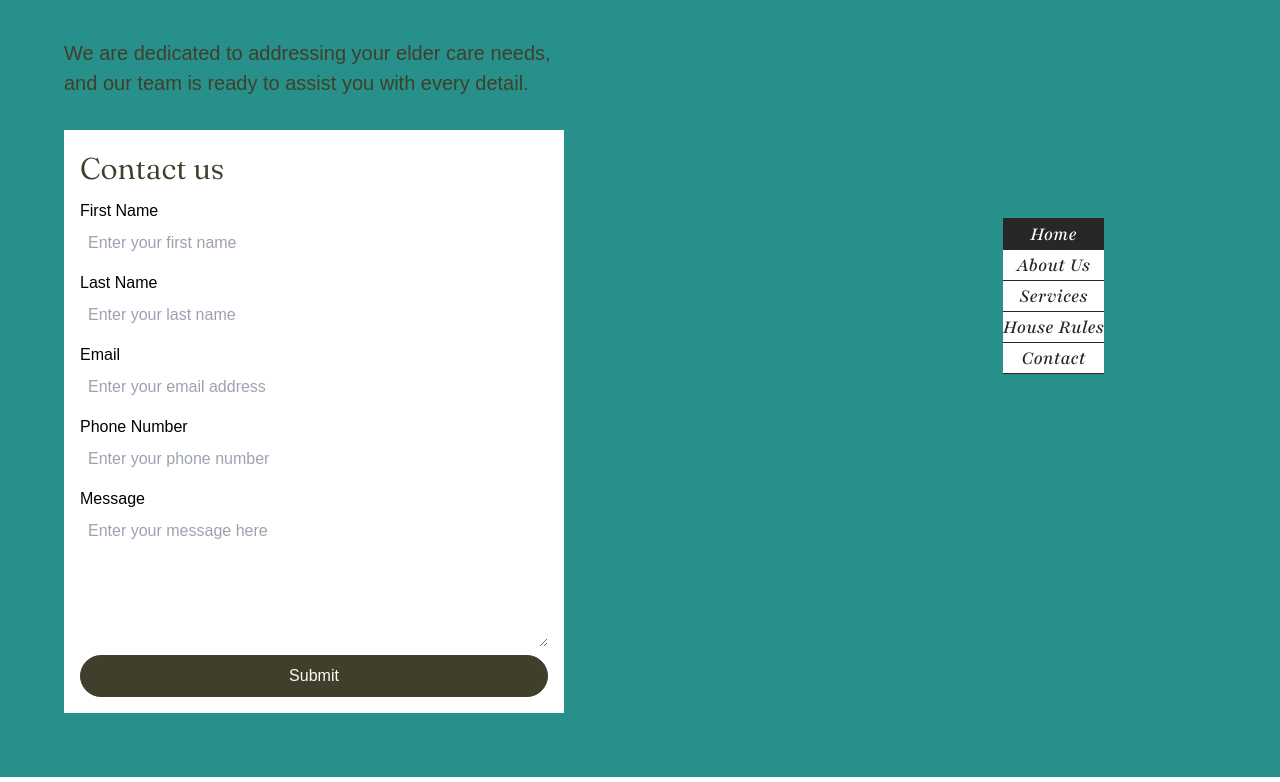
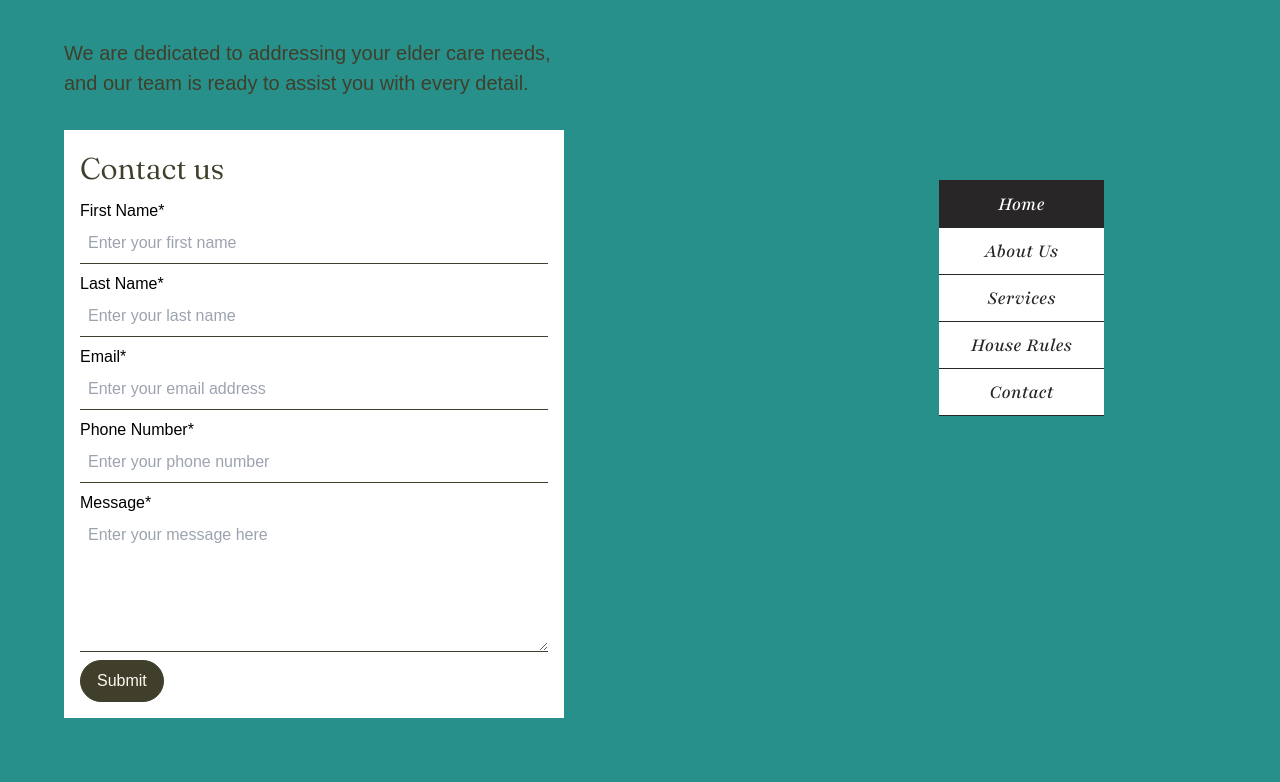
Before and after one commit to squaremaxtech/angelrose, a Next.js app: page / in a window 1280 px wide. Shown: the part 3608-4390 px from the top of the page. Built offline with nearby package versions, Linux system fonts and the light colour scheme.

Commit message:
home page done

```diff
--- a/app/globals.css
+++ b/app/globals.css
@@ -142,6 +142,7 @@ footer {
 input,
 textarea {
   padding: var(--paddingS);
+  border-bottom: 1px solid rgb(var(--shade5));
 }
 
 svg {
--- a/components/consultForm/ConsultForm.tsx
+++ b/components/consultForm/ConsultForm.tsx
@@ -32,23 +32,28 @@ export default function ConsultForm() {
         "firstName": {
             label: "First Name",
             placeHolder: "Enter your first name",
+            required: true
         },
         "lastName": {
             label: "Last Name",
             placeHolder: "Enter your last name",
+            required: true
         },
         "email": {
             label: "Email",
             placeHolder: "Enter your email address",
+            required: true
         },
         "phone": {
             label: "Phone Number",
             placeHolder: "Enter your phone number",
+            required: true
         },
         "message": {
             label: "Message",
             placeHolder: "Enter your message here",
-            inputType: "textarea"
+            inputType: "textarea",
+            required: true
         },
     });
 
@@ -142,6 +147,7 @@ export default function ConsultForm() {
                         type={moreFormInfo[eachKey].type}
                         label={moreFormInfo[eachKey].label}
                         placeHolder={moreFormInfo[eachKey].placeHolder}
+                        required={moreFormInfo[eachKey].required}
                         onChange={(e: React.ChangeEvent<HTMLInputElement>) => {
                             formObjSet(prevFormObj => {
                                 const newFormObj = { ...prevFormObj }
@@ -158,6 +164,7 @@ export default function ConsultForm() {
                         value={`${formObj[eachKey]}`}
                         label={moreFormInfo[eachKey].label}
                         placeHolder={moreFormInfo[eachKey].placeHolder}
+                        required={moreFormInfo[eachKey].required}
                         onInput={(e) => {
                             formObjSet(prevFormObj => {
                                 const newFormObj = { ...prevFormObj }
@@ -190,7 +197,7 @@ export default function ConsultForm() {
                 )
             })}
 
-            <button className='mainButton'
+            <button className='mainButton' style={{ justifySelf: "flex-start" }}
                 onClick={handleSubmit}
             >Submit</button>
         </form>
--- a/components/footer/Footer.tsx
+++ b/components/footer/Footer.tsx
@@ -15,7 +15,7 @@ export default function Footer() {
                 <ConsultForm />
             </div>
 
-            <ShowOnDesktop menuItems={menuItems} showingAllItems={false} />
+            <ShowOnDesktop menuItems={menuItems} calledFromFooter={true} />
         </footer>
     )
 }
--- a/components/nav/ShowNav.tsx
+++ b/components/nav/ShowNav.tsx
@@ -6,10 +6,10 @@ import Link from 'next/link'
 import Logo from '@/components/logo/Logo'
 import { usePathname } from "next/navigation"
 
-export function ShowOnDesktop({ menuItems, showingAllItems = true }: { menuItems: menuItem[], showingAllItems?: boolean }) {
+export function ShowOnDesktop({ menuItems, calledFromFooter = false }: { menuItems: menuItem[], calledFromFooter?: boolean }) {
     return (
-        <nav className={`${styles.nav} ${styles.desktop}`}>
-            {showingAllItems && <Logo />}
+        <nav className={`${styles.nav} ${styles.desktop} ${calledFromFooter ? styles.calledFromFooter : ""}`}>
+            {!calledFromFooter && <Logo />}
 
             <DisplayMenu menuItems={menuItems} />
         </nav>
--- a/components/nav/styles.module.css
+++ b/components/nav/styles.module.css
@@ -48,6 +48,10 @@
        background-color: rgb(var(--shade2));
        transition: background-color var(--transitionTimeR), color var(--transitionTimeR);
        border-bottom: 1px solid rgb(var(--shade3));
+   }
+
+   .calledFromFooter .menuItem {
+       padding: var(--paddingS) var(--paddingM);
    }
 
    .menuItem:hover,
--- a/components/textArea/TextArea.tsx
+++ b/components/textArea/TextArea.tsx
@@ -1,7 +1,7 @@
-export default function TextArea({ name, value, onInput, label, id, errors, errorColor = "#ff6c87", onBlur, placeHolder, isOptionalText, rows, ...elProps }: { name: string, value: string, onInput: (e: React.FormEvent<HTMLTextAreaElement>) => void, onBlur?: (e: React.FocusEvent<HTMLTextAreaElement, Element>) => void, label?: string, id?: string, errors?: string, errorColor?: string, placeHolder?: string, isOptionalText?: string, rows?: number } & React.HTMLAttributes<HTMLDivElement>) {
+export default function TextArea({ name, value, onInput, label, id, errors, errorColor = "#ff6c87", onBlur, placeHolder, required, rows, ...elProps }: { name: string, value: string, onInput: (e: React.FormEvent<HTMLTextAreaElement>) => void, onBlur?: (e: React.FocusEvent<HTMLTextAreaElement, Element>) => void, label?: string, id?: string, errors?: string, errorColor?: string, placeHolder?: string, required?: boolean, rows?: number } & React.HTMLAttributes<HTMLDivElement>) {
     return (
         <div {...elProps}>
-            {label !== undefined && <label htmlFor={id !== undefined ? id : name}>{label}{isOptionalText !== undefined && isOptionalText}</label>}
+            {label !== undefined && <label htmlFor={id !== undefined ? id : name}>{label}{required ? "*" : ""}</label>}
 
             <textarea rows={rows !== undefined ? rows : 5} id={id !== undefined ? id : name} name={name} value={value} placeholder={placeHolder ?? ""} onInput={onInput} onBlur={(e) => { if (onBlur !== undefined) onBlur(e) }} ></textarea>
 
--- a/components/textInput/TextInput.tsx
+++ b/components/textInput/TextInput.tsx
@@ -1,10 +1,10 @@
 export default function TextInput({
-    name, value, onChange, label, type, id, errors, errorColor = "#ff6c87", onBlur, placeHolder, ...elProps }: {
-        name: string, value: string, onChange: (e: React.ChangeEvent<HTMLInputElement>) => void, onBlur?: (e: React.FocusEvent<HTMLInputElement, Element>) => void, label?: string, type?: string, id?: string, errors?: string, errorColor?: string, placeHolder?: string
+    name, value, onChange, label, type, id, errors, errorColor = "#ff6c87", onBlur, placeHolder, required, ...elProps }: {
+        name: string, value: string, onChange: (e: React.ChangeEvent<HTMLInputElement>) => void, onBlur?: (e: React.FocusEvent<HTMLInputElement, Element>) => void, label?: string, type?: string, id?: string, errors?: string, errorColor?: string, placeHolder?: string, required?: boolean
     } & React.HTMLAttributes<HTMLDivElement>) {
     return (
         <div {...elProps}>
-            {label !== undefined && <label htmlFor={id !== undefined ? id : name}>{label}</label>}
+            {label !== undefined && <label htmlFor={id !== undefined ? id : name}>{label}{required ? "*" : ""}</label>}
 
             <input id={id !== undefined ? id : name} type={type === undefined ? "text" : type} name={name} value={value} placeholder={placeHolder ?? ""} onChange={onChange} onBlur={(e) => { if (onBlur !== undefined) onBlur(e) }} />
 
--- a/package.json
+++ b/package.json
@@ -12,8 +12,8 @@
     "dotenv": "^16.4.5",
     "next": "15.0.2",
     "nodemailer": "^6.9.16",
-    "react": "19.0.0-rc-02c0e824-20241028",
-    "react-dom": "19.0.0-rc-02c0e824-20241028",
+    "react": "^18",
+    "react-dom": "^18",
     "react-hot-toast": "^2.4.1",
     "zod": "^3.23.8"
   },
```
Also changed, not shown: 1 other file (tests, documents, lock files or other folders).
